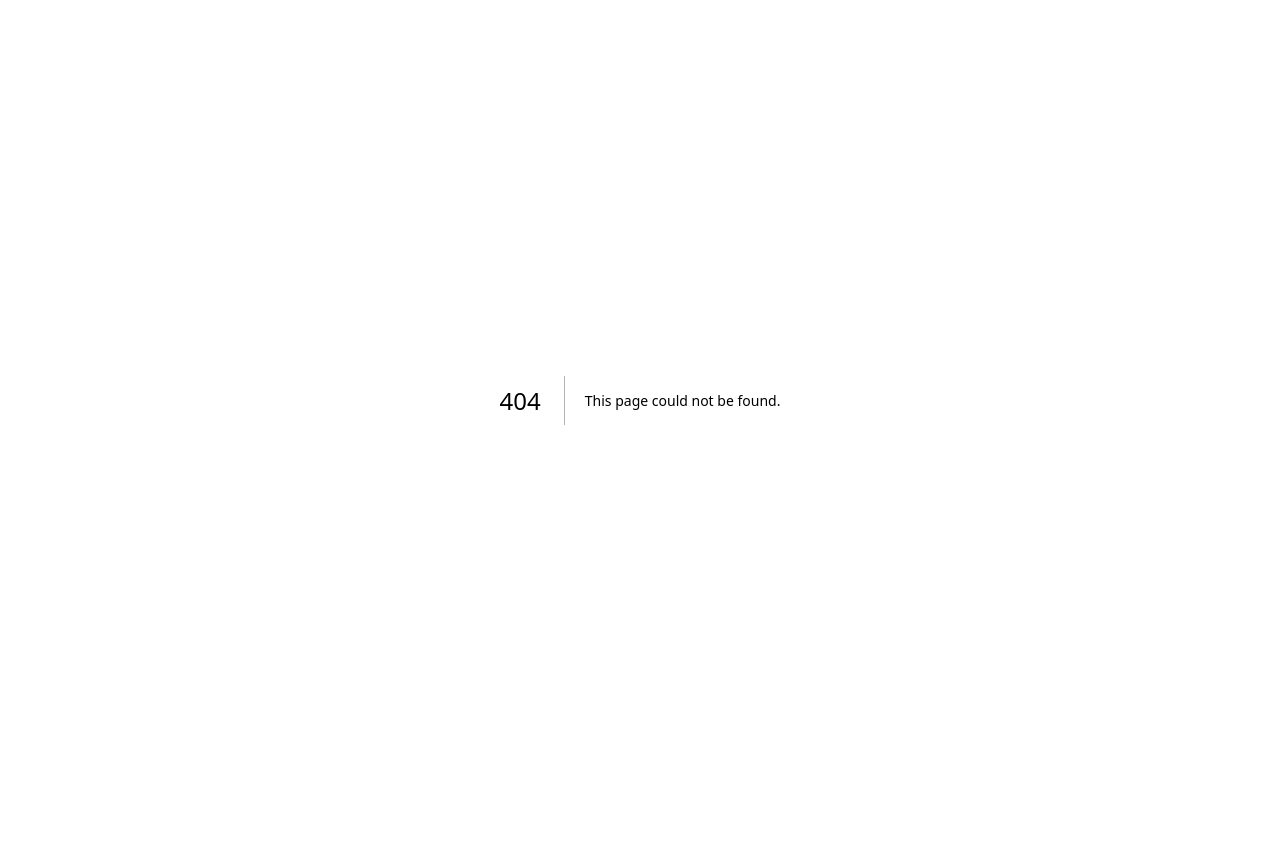
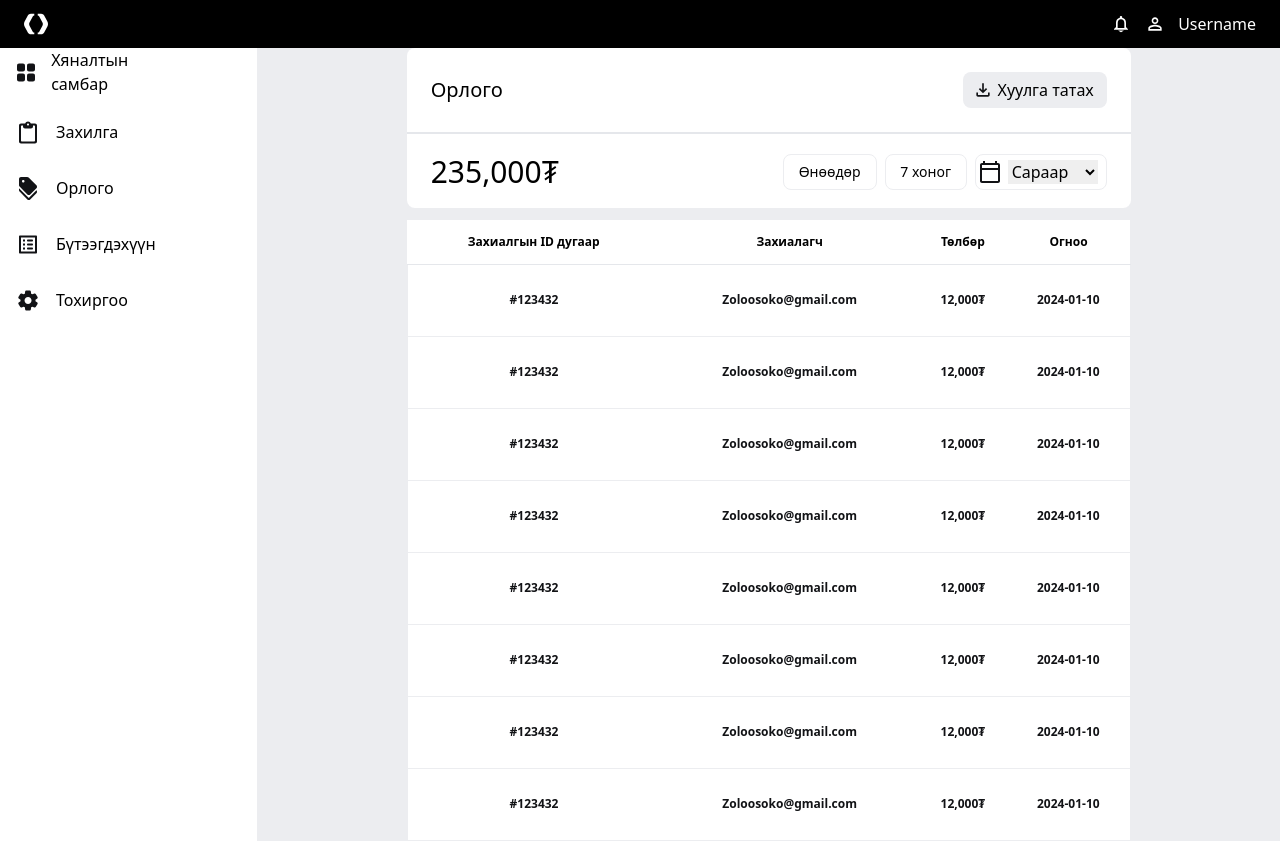
Before and after one commit to bolourima/BuyMe, a Next.js app in the folder admin-fe/: page /income in a window 1280 px wide. Before the commit this address had no page. Before the commit the page ends 800 px from the top, so only its background shows below. Built offline with nearby package versions, Linux system fonts and the light colour scheme.

Commit message:
income page hiih

```diff
--- /dev/null
+++ b/admin-fe/src/icon/DownloadIcon.tsx
@@ -0,0 +1,20 @@
+import React from "react";
+
+const DownloadIcon = () => {
+  return (
+    <svg
+      width="14"
+      height="14"
+      viewBox="0 0 14 14"
+      fill="none"
+      xmlns="http://www.w3.org/2000/svg"
+    >
+      <path
+        d="M12 9.50004V12H2.00001V9.50004H0.333344V12C0.333344 12.9167 1.08334 13.6667 2.00001 13.6667H12C12.9167 13.6667 13.6667 12.9167 13.6667 12V9.50004H12ZM11.1667 6.16671L9.99168 4.99171L7.83334 7.14171V0.333374H6.16668V7.14171L4.00834 4.99171L2.83334 6.16671L7.00001 10.3334L11.1667 6.16671Z"
+        fill="#121316"
+      />
+    </svg>
+  );
+};
+
+export default DownloadIcon;
--- /dev/null
+++ b/admin-fe/src/pages/income.tsx
@@ -0,0 +1,123 @@
+import React from "react";
+import { NavBar } from "@/components/NavBar";
+import { LeftBar } from "@/components/LeftBar";
+import DownloadIcon from "@/icon/DownloadIcon";
+import { IconMonthly } from "@/svg/IconMonthly";
+
+export default function Income() {
+  const data = [
+    {
+      orderNumber: "#123432",
+      costumer: "Zoloosoko@gmail.com",
+      price: "12,000₮",
+      date: "2024-01-10",
+    },
+    {
+      orderNumber: "#123432",
+      costumer: "Zoloosoko@gmail.com",
+      price: "12,000₮",
+      date: "2024-01-10",
+    },
+    {
+      orderNumber: "#123432",
+      costumer: "Zoloosoko@gmail.com",
+      price: "12,000₮",
+      date: "2024-01-10",
+    },
+    {
+      orderNumber: "#123432",
+      costumer: "Zoloosoko@gmail.com",
+      price: "12,000₮",
+      date: "2024-01-10",
+    },
+    {
+      orderNumber: "#123432",
+      costumer: "Zoloosoko@gmail.com",
+      price: "12,000₮",
+      date: "2024-01-10",
+    },
+    {
+      orderNumber: "#123432",
+      costumer: "Zoloosoko@gmail.com",
+      price: "12,000₮",
+      date: "2024-01-10",
+    },
+    {
+      orderNumber: "#123432",
+      costumer: "Zoloosoko@gmail.com",
+      price: "12,000₮",
+      date: "2024-01-10",
+    },
+    {
+      orderNumber: "#123432",
+      costumer: "Zoloosoko@gmail.com",
+      price: "12,000₮",
+      date: "2024-01-10",
+    },
+  ];
+  return (
+    <>
+      <div className="flex flex-col">
+        <NavBar />
+        <div className="flex gap-20">
+          <div className="w-[222px]">
+            <LeftBar />
+          </div>
+          <div className="flex flex-col gap-3 bg-[#ECEDF0] w-full">
+            <div className="flex flex-col bg-white w-[724px] h-[160px] rounded-lg  m-auto">
+              <div className="flex  justify-between items-center   border-b-2 p-6">
+                <div className="text-xl">
+                  <p>Орлого</p>
+                </div>
+                <div className="flex w-[144px] h-[36px] gap-2 items-center rounded-lg justify-center bg-[#ECEDF0]">
+                  <DownloadIcon />
+                  <button>Хуулга татах</button>
+                </div>
+              </div>
+              <div className="flex  justify-between items-center  h-[56px] px-6 pt-5">
+                <div className="text-3xl">
+                  <p>235,000₮</p>
+                </div>
+                <div className="flex gap-2 items-center justify-center ">
+                  <button className="flex w-[94px] h-[36px] border-[#ECEDF0] border-[1px] bg-white text-black hover:bg-[#18BA51] rounded-lg hover:text-white text-sm justify-center items-center px-1 py-2">
+                    Өнөөдөр
+                  </button>
+                  <button className="flex w-[82px] h-[36px] bg-white rounded-lg text-black border-[#ECEDF0] border-[1px] hover:bg-[#18BA51]  hover:text-white text-sm justify-center items-center px-1 py-2">
+                    7 хоног
+                  </button>
+                  <div className="flex w-[132px] h-[36px] bg-white rounded-lg gap-2  items-center px-1 py-2 border-[#ECEDF0] border-[1px]  ">
+                    <IconMonthly />
+                    <select className="w-[90px] ">
+                      <option value="">Сараар</option>
+                      <option value="">1 сараар</option>
+                      <option value="">2 сараар</option>
+                      <option value="">3 сараар</option>
+                    </select>
+                  </div>
+                </div>
+              </div>
+            </div>
+            <table className="w-[724px] m-auto">
+              <tr className=" bg-white border-b-[1px] text-xs h-[44px] rounded-lg">
+                <th>Захиалгын ID дугаар</th>
+                <th>Захиалагч</th>
+                <th>Төлбөр</th>
+                <th>Огноо</th>
+              </tr>
+              {data.map((order) => {
+                return (
+                  <tr className="text-xs bg-white h-[72px] text-[#121316] border-[#ECEDF0] border-[1px]">
+                    <th>{order.orderNumber}</th>
+                    <th>{order.costumer}</th>
+                    <th>{order.price}</th>
+                    <th>{order.date}</th>
+                  </tr>
+                );
+              })}
+            </table>
+          </div>
+        </div>
+      </div>
+    </>
+  );
+}
--- a/admin-fe/src/pages/index.tsx
+++ b/admin-fe/src/pages/index.tsx
@@ -1,11 +1,15 @@
 import React from "react";
 import { AddProductBar } from "@/components/AddProductBar";
+import Income from "./income";
+import Product from "./product";
 
 export default function Home() {
   return (
     <>
       <div>
-        <AddProductBar />
+        {/* <AddProductBar />
+        <Product /> */}
+        <Income />
       </div>
     </>
   );
```
